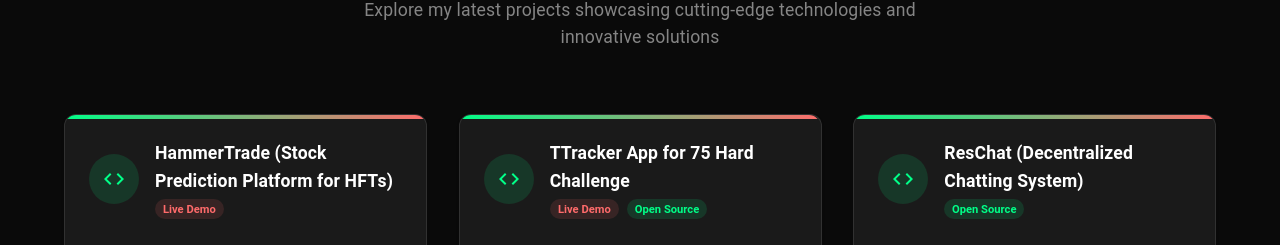
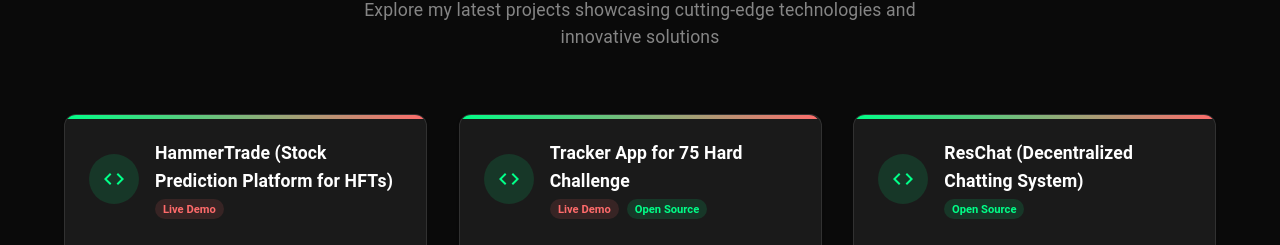
Before and after one commit to devangb3/dev-portfolio, a React (Create React App) app: page / in a window 1280 px wide. Shown: the part 2517-2762 px from the top of the page. Built offline with nearby package versions, Linux system fonts and the light colour scheme.

Commit message:
fix misspelling

```diff
--- a/src/App.js
+++ b/src/App.js
@@ -62,7 +62,7 @@ const projects = [
   },
   {
     id: "75Hard",
-    title: "TTracker App for 75 Hard Challenge",
+    title: "Tracker App for 75 Hard Challenge",
     description: "Developed a platform allowing end-users to track their progress for the 75 Hard Challenge.",
     technologies: ["Flask", "MongoDB", "ReactJS", "Docker", "Google Cloud Platform", "Tailwind CSS", "Python", "CI/CD"],
     highlights: [
```
